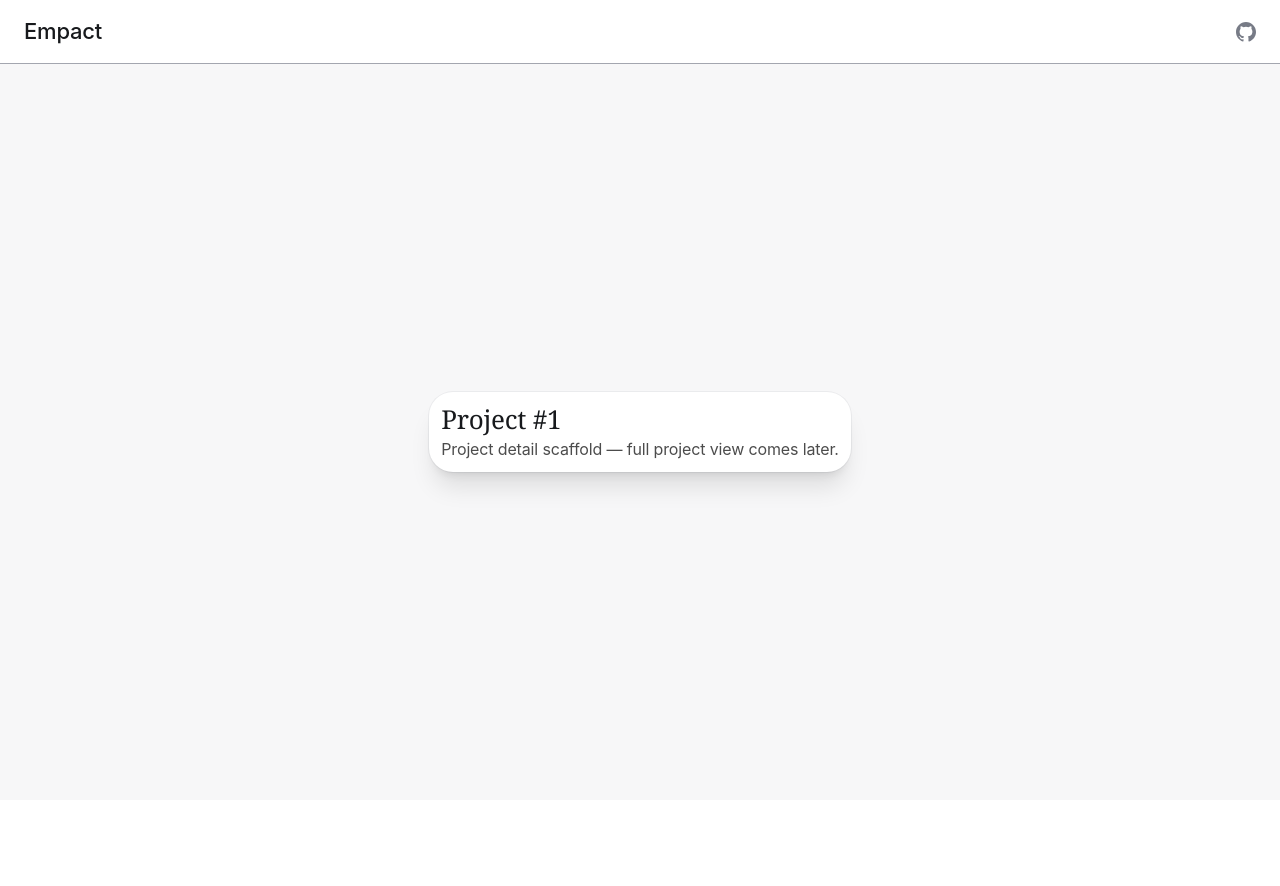
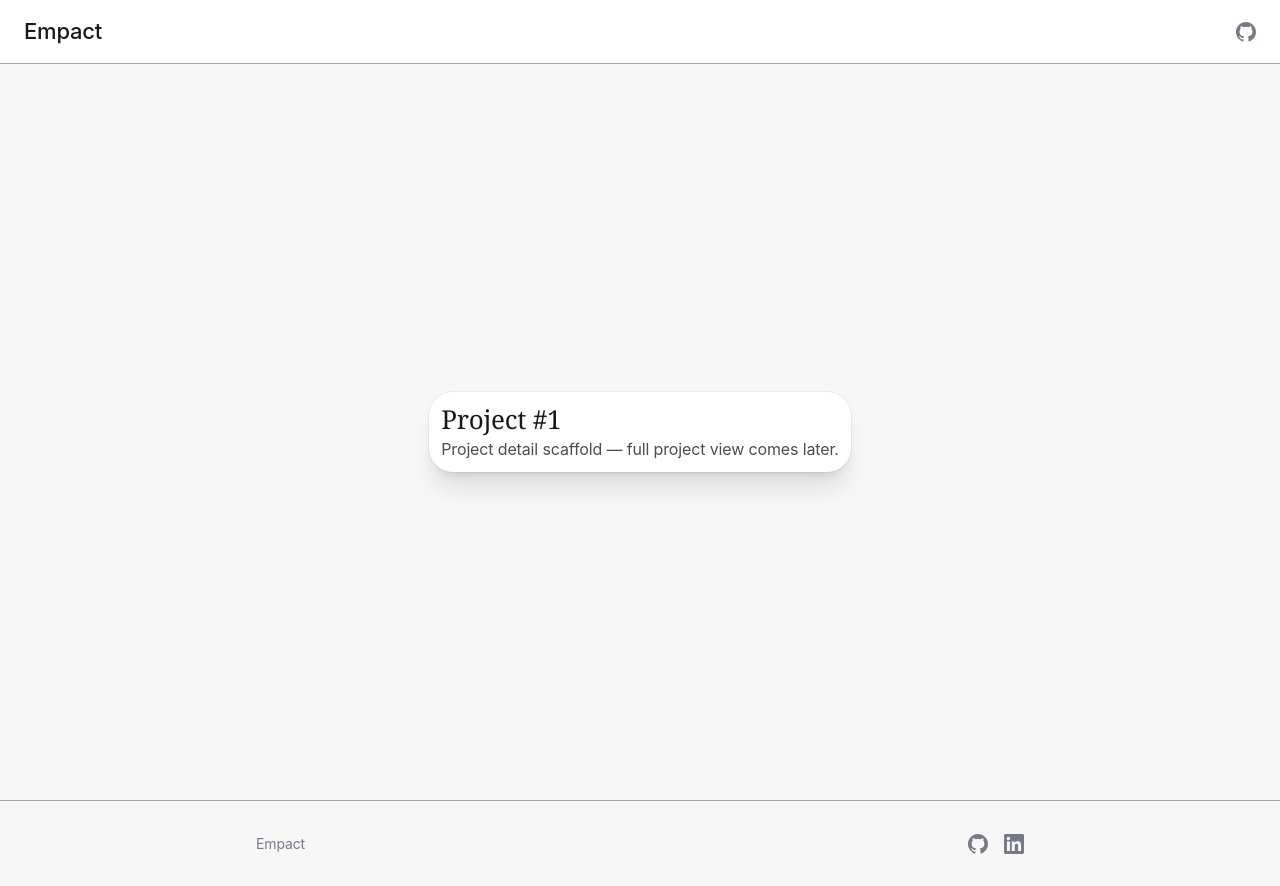
Before and after one commit to Nelly444/Empact, a React (Vite) app in the folder frontend/: page /projects/1 in a window 1280 px wide. Before the commit the page ends 800 px from the top, so only its background shows below. Built offline with nearby package versions, Linux system fonts and the light colour scheme; no server answers.

Commit message:
Add footer with GitHub and LinkedIn links

```diff
--- a/frontend/src/App.tsx
+++ b/frontend/src/App.tsx
@@ -1,4 +1,5 @@
 import { BrowserRouter, Route, Routes } from 'react-router-dom'
+import Footer from './components/Footer'
 import NavBar from './components/NavBar'
 import ProjectDetailPage from './pages/ProjectDetailPage'
 import SearchPage from './pages/SearchPage'
@@ -11,6 +12,7 @@ function App() {
         <Route path="/" element={<SearchPage />} />
         <Route path="/projects/:projectId" element={<ProjectDetailPage />} />
       </Routes>
+      <Footer />
     </BrowserRouter>
   )
 }
--- /dev/null
+++ b/frontend/src/components/Footer.tsx
@@ -0,0 +1,36 @@
+import { GithubIcon, LinkedinIcon } from './icons'
+
+const GITHUB_PROFILE_URL = 'https://github.com/Nelly444'
+const LINKEDIN_URL = 'https://www.linkedin.com/in/nelson-supriyasilp/'
+
+function Footer() {
+  return (
+    <footer className="border-t border-dove bg-fog px-24 py-32">
+      <div className="mx-auto flex max-w-3xl items-center justify-between">
+        <p className="font-sohne text-caption leading-caption tracking-caption text-graphite">Empact</p>
+        <div className="flex items-center gap-16">
+          <a
+            href={GITHUB_PROFILE_URL}
+            target="_blank"
+            rel="noopener noreferrer"
+            aria-label="GitHub profile"
+            className="text-graphite transition-colors hover:text-ink"
+          >
+            <GithubIcon />
+          </a>
+          <a
+            href={LINKEDIN_URL}
+            target="_blank"
+            rel="noopener noreferrer"
+            aria-label="LinkedIn profile"
+            className="text-graphite transition-colors hover:text-ink"
+          >
+            <LinkedinIcon />
+          </a>
+        </div>
+      </div>
+    </footer>
+  )
+}
+
+export default Footer
--- a/frontend/src/components/NavBar.tsx
+++ b/frontend/src/components/NavBar.tsx
@@ -1,14 +1,7 @@
 import { Link } from 'react-router-dom'
+import { GithubIcon } from './icons'
 
 const GITHUB_URL = 'https://github.com/Nelly444/Empact'
-
-function GithubIcon() {
-  return (
-    <svg viewBox="0 0 24 24" width="20" height="20" fill="currentColor" aria-hidden="true">
-      <path d="M12 0C5.37 0 0 5.37 0 12c0 5.3 3.44 9.8 8.21 11.39.6.11.82-.26.82-.58 0-.29-.01-1.04-.02-2.04-3.34.73-4.04-1.61-4.04-1.61-.55-1.39-1.34-1.76-1.34-1.76-1.09-.75.08-.73.08-.73 1.2.09 1.84 1.24 1.84 1.24 1.07 1.83 2.81 1.3 3.49 1 .11-.78.42-1.3.76-1.6-2.67-.3-5.47-1.33-5.47-5.93 0-1.31.47-2.38 1.24-3.22-.12-.3-.54-1.52.12-3.18 0 0 1.01-.32 3.3 1.23a11.5 11.5 0 0 1 6.01 0c2.29-1.55 3.3-1.23 3.3-1.23.66 1.66.24 2.88.12 3.18.77.84 1.24 1.91 1.24 3.22 0 4.61-2.81 5.63-5.48 5.92.43.37.81 1.1.81 2.22 0 1.6-.02 2.89-.02 3.29 0 .32.22.7.83.58C20.56 21.79 24 17.3 24 12c0-6.63-5.37-12-12-12Z" />
-    </svg>
-  )
-}
 
 function NavBar() {
   return (
--- /dev/null
+++ b/frontend/src/components/icons.tsx
@@ -0,0 +1,19 @@
+interface IconProps {
+  size?: number
+}
+
+export function GithubIcon({ size = 20 }: IconProps) {
+  return (
+    <svg viewBox="0 0 24 24" width={size} height={size} fill="currentColor" aria-hidden="true">
+      <path d="M12 0C5.37 0 0 5.37 0 12c0 5.3 3.44 9.8 8.21 11.39.6.11.82-.26.82-.58 0-.29-.01-1.04-.02-2.04-3.34.73-4.04-1.61-4.04-1.61-.55-1.39-1.34-1.76-1.34-1.76-1.09-.75.08-.73.08-.73 1.2.09 1.84 1.24 1.84 1.24 1.07 1.83 2.81 1.3 3.49 1 .11-.78.42-1.3.76-1.6-2.67-.3-5.47-1.33-5.47-5.93 0-1.31.47-2.38 1.24-3.22-.12-.3-.54-1.52.12-3.18 0 0 1.01-.32 3.3 1.23a11.5 11.5 0 0 1 6.01 0c2.29-1.55 3.3-1.23 3.3-1.23.66 1.66.24 2.88.12 3.18.77.84 1.24 1.91 1.24 3.22 0 4.61-2.81 5.63-5.48 5.92.43.37.81 1.1.81 2.22 0 1.6-.02 2.89-.02 3.29 0 .32.22.7.83.58C20.56 21.79 24 17.3 24 12c0-6.63-5.37-12-12-12Z" />
+    </svg>
+  )
+}
+
+export function LinkedinIcon({ size = 20 }: IconProps) {
+  return (
+    <svg viewBox="0 0 24 24" width={size} height={size} fill="currentColor" aria-hidden="true">
+      <path d="M20.447 20.452h-3.554v-5.569c0-1.328-.027-3.037-1.852-3.037-1.853 0-2.136 1.445-2.136 2.939v5.667H9.351V9h3.414v1.561h.046c.477-.9 1.637-1.85 3.37-1.85 3.601 0 4.267 2.37 4.267 5.455v6.286zM5.337 7.433c-1.144 0-2.063-.926-2.063-2.065 0-1.138.92-2.063 2.063-2.063 1.14 0 2.064.925 2.064 2.063 0 1.139-.925 2.065-2.064 2.065zm1.782 13.019H3.555V9h3.564v11.452zM22.225 0H1.771C.792 0 0 .774 0 1.729v20.542C0 23.227.792 24 1.771 24h20.451C23.2 24 24 23.227 24 22.271V1.729C24 .774 23.2 0 22.222 0h.003z" />
+    </svg>
+  )
+}
```
